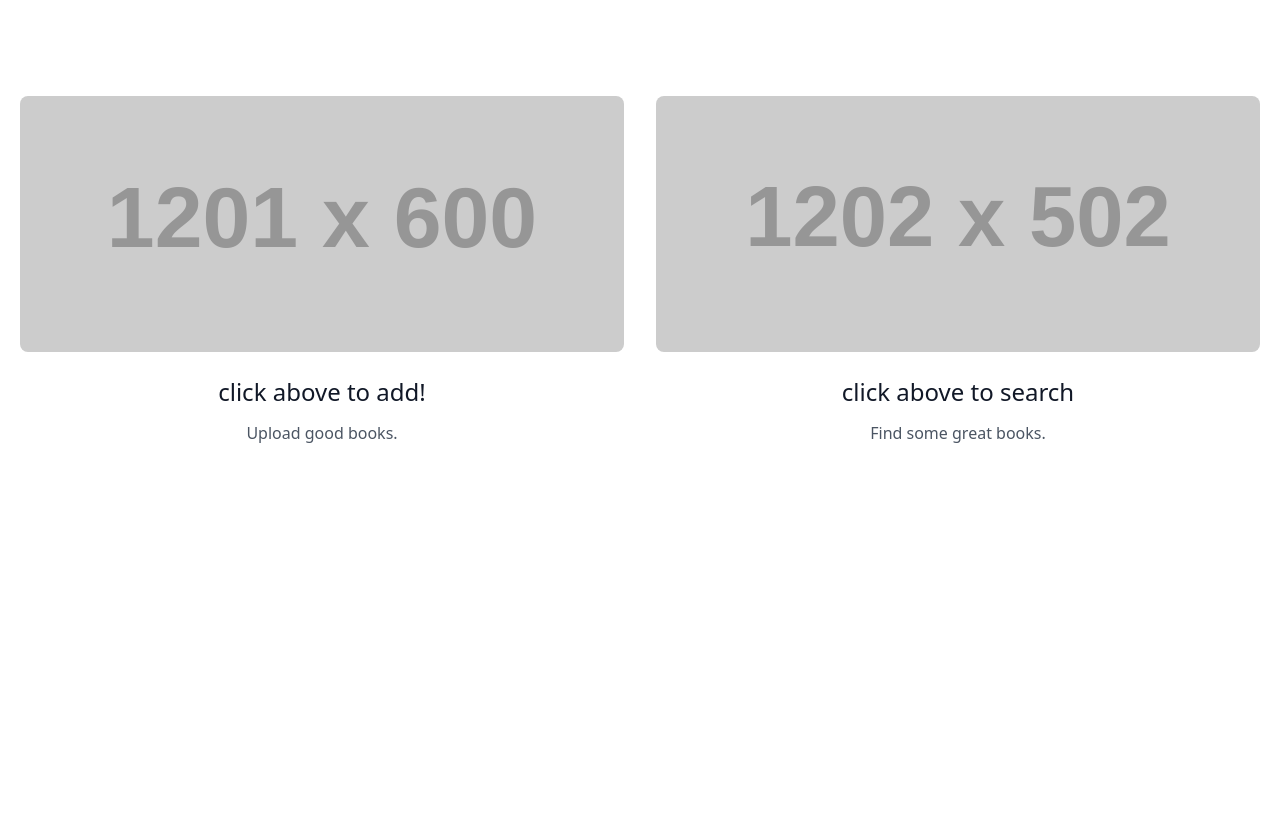
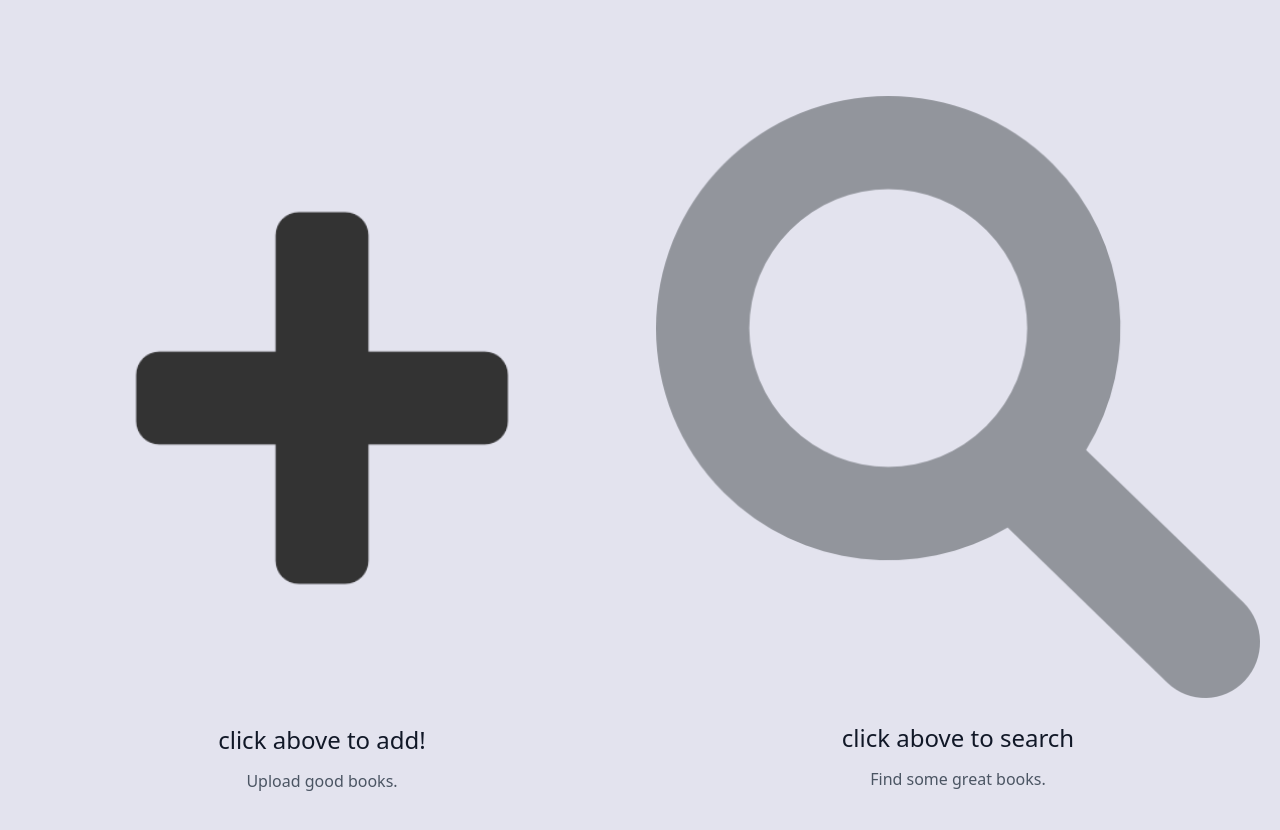
Before and after one commit to shivgit3/Book-terminal-app, a plain HTML site: page indexlogin.html in a window 1280 px wide. Before the commit the page ends 800 px from the top, so only its background shows below. Drawn offline with nearby package versions, Linux system fonts and the light colour scheme; placeholder pictures from the web are drawn by us.

Commit message:
another commit

```diff
--- a/indexlogin.html
+++ b/indexlogin.html
@@ -8,23 +8,29 @@
     <meta name="viewport" content="width=device-width, initial-scale=1.0">
     <script src="https://kit.fontawesome.com/ec8bcb07a4.js" crossorigin="anonymous"></script>
     <title>Document</title>
+    <style>
+      *{
+        background-color: rgb(227, 227, 238);
+      }
+    </style>
 </head>
+
 
 <body>
     <section class="text-gray-600 body-font">
         <div class="container px-5 py-24 mx-auto">
           <div class="flex flex-wrap -mx-4 -mb-10 text-center">
             <div class="sm:w-1/2 mb-10 px-4">
-              <div class="rounded-lg h-64 overflow-hidden">
-                <img alt="content" class="object-cover object-center h-full w-full" src="https://dummyimage.com/1201x600">
+              <div  >
+                <img  alt="content" class="object-cover object-center h-full w-full" src="plus.png">
               </div>
               <h2 class="title-font text-2xl font-medium text-gray-900 mt-6 mb-3">click above to add!</h2>
               <p class="leading-relaxed text-base">Upload good books.</p>
 
             </div>
             <div class="sm:w-1/2 mb-10 px-4">
-              <div class="rounded-lg h-64 overflow-hidden">
-                <img alt="content" class="object-cover object-center h-full w-full" src="https://dummyimage.com/1202x502">
+              <div  >
+                <img  <a href="indexsearch.html" alt="content" class="object-cover object-center h-full w-full" src="search.png">
               </div>
               <h2 class="title-font text-2xl font-medium text-gray-900 mt-6 mb-3">click above to search</h2>
               <p class="leading-relaxed text-base"> Find some great books.</p>
```
Also changed, not shown: indexsearch.html (added), plus.png (added), search.png (added).
